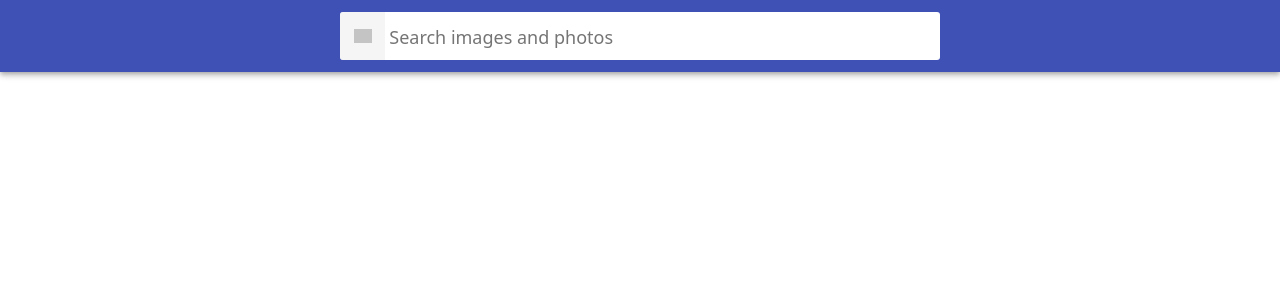
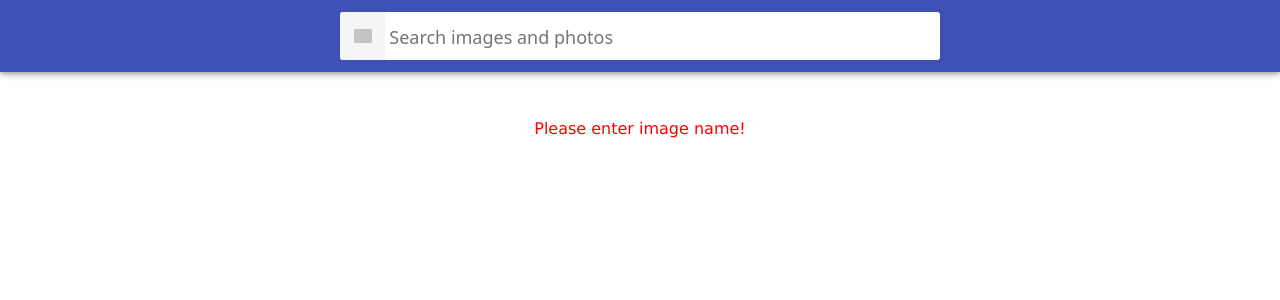
Before and after one commit to Oksina/goit-react-hw-03-image-finder, a React (Create React App) app: page / in a window 1280 px wide. Shown: the top 300 px of the page. Built offline with nearby package versions, Linux system fonts and the light colour scheme; grey boxes are pictures that could not be loaded.

Commit message:
added error

```diff
--- a/src/App.js
+++ b/src/App.js
@@ -16,9 +16,10 @@ class App extends Component {
         currentPage: 1,
         searchQuery: '',
         isLoading: false,
-        error: null,
+        error: false,
         selectedImg: '',
         showModal: false,
+        fetchLength: null,
     };
 
     componentDidUpdate(prevProps, prevState) {
@@ -36,9 +37,10 @@ class App extends Component {
             searchQuery: query,
             currentPage: 1,
             gallery: [],
-            error: null,
+            error: false,
             selectedImg: '',
             showModal: false,
+            fetchLength: 0,
         });
     };
     getImages = () => {
@@ -52,6 +54,7 @@ class App extends Component {
                 this.setState(prevState => ({
                     gallery: [...prevState.gallery, ...gallery],
                     currentPage: prevState.currentPage + 1,
+                    fetchLength: gallery.length,
                 }));
                 window.scrollTo({
                     top: document.documentElement.scrollHeight,
@@ -73,6 +76,8 @@ class App extends Component {
             isLoading,
             error,
             selectedImg,
+            fetchLength,
+            searchQuery,
         } = this.state;
         const shouldRenderLoadMoreButton = gallery.length > 0 && !isLoading;
         return (
@@ -102,6 +107,12 @@ class App extends Component {
                         onClose={this.toggleModal}
                     />
                 )}
+                <Error
+                    fetchLength={fetchLength}
+                    galleryLength={gallery.length}
+                    searchQuery={searchQuery}
+                    error={error}
+                />
             </div>
         );
     }
--- a/src/components/Error/Error.js
+++ b/src/components/Error/Error.js
@@ -3,12 +3,43 @@ import PropTypes from 'prop-types';
 
 import s from './Error.module.css';
 
-const Error = ({ message }) => {
-    return <p className={s.error}>{message}</p>;
+const Error = ({ fetchLength, galleryLength, searchQuery, error }) => {
+    if (error) {
+        // console.log(error);
+        return <p className={s.error}>Oops! Something wrong! Request error!</p>;
+    } else if (!error) {
+        if (!searchQuery) {
+            return <p className={s.error}>Please enter image name!</p>;
+        } else if (searchQuery) {
+            if (!fetchLength && !galleryLength) {
+                return (
+                    <p className={s.error}>
+                        Image not found. Please check your request and try
+                        again!
+                    </p>
+                );
+            } else if (fetchLength < 12 && galleryLength > 0) {
+                return (
+                    <p className={s.error}>
+                        These are all the images we found!
+                    </p>
+                );
+            }
+        }
+    }
+
+    return <p></p>;
 };
-
+Error.defaultProps = {
+    fetchLength: 0,
+    galleryLength: 0,
+    searchQuery: '',
+    error: false,
+};
 Error.propTypes = {
-    message: PropTypes.string.isRequired,
+    fetchLength: PropTypes.number,
+    galleryLength: PropTypes.number,
+    searchQuery: PropTypes.string,
+    error: PropTypes.bool,
 };
-
 export default Error;
--- a/src/components/Error/Error.module.css
+++ b/src/components/Error/Error.module.css
@@ -1,4 +1,6 @@
 .error {
     text-align: center;
-    color: #ef9a9a;
+    color: red;
+    font-size: medium;
+    font-family: Verdana, Geneva, Tahoma, sans-serif;
 }
```
